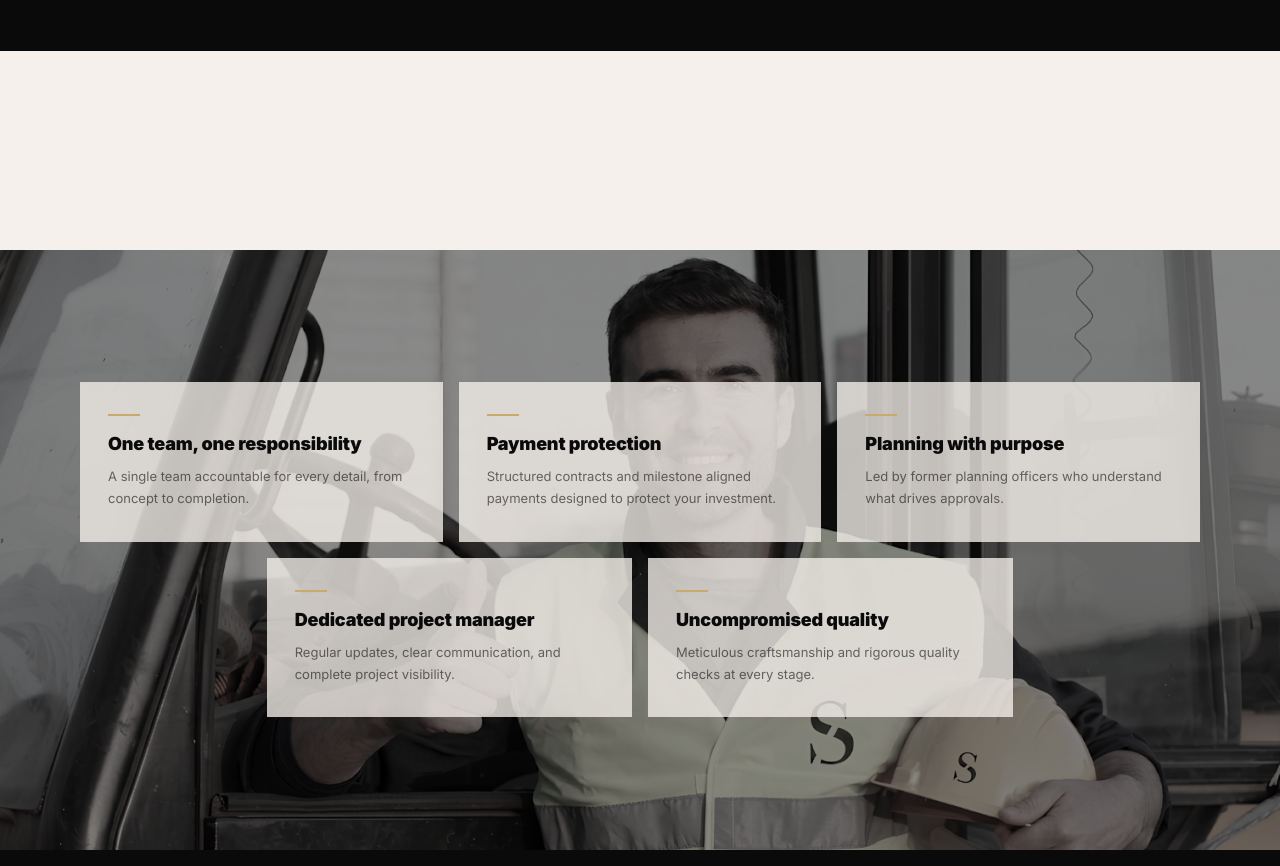
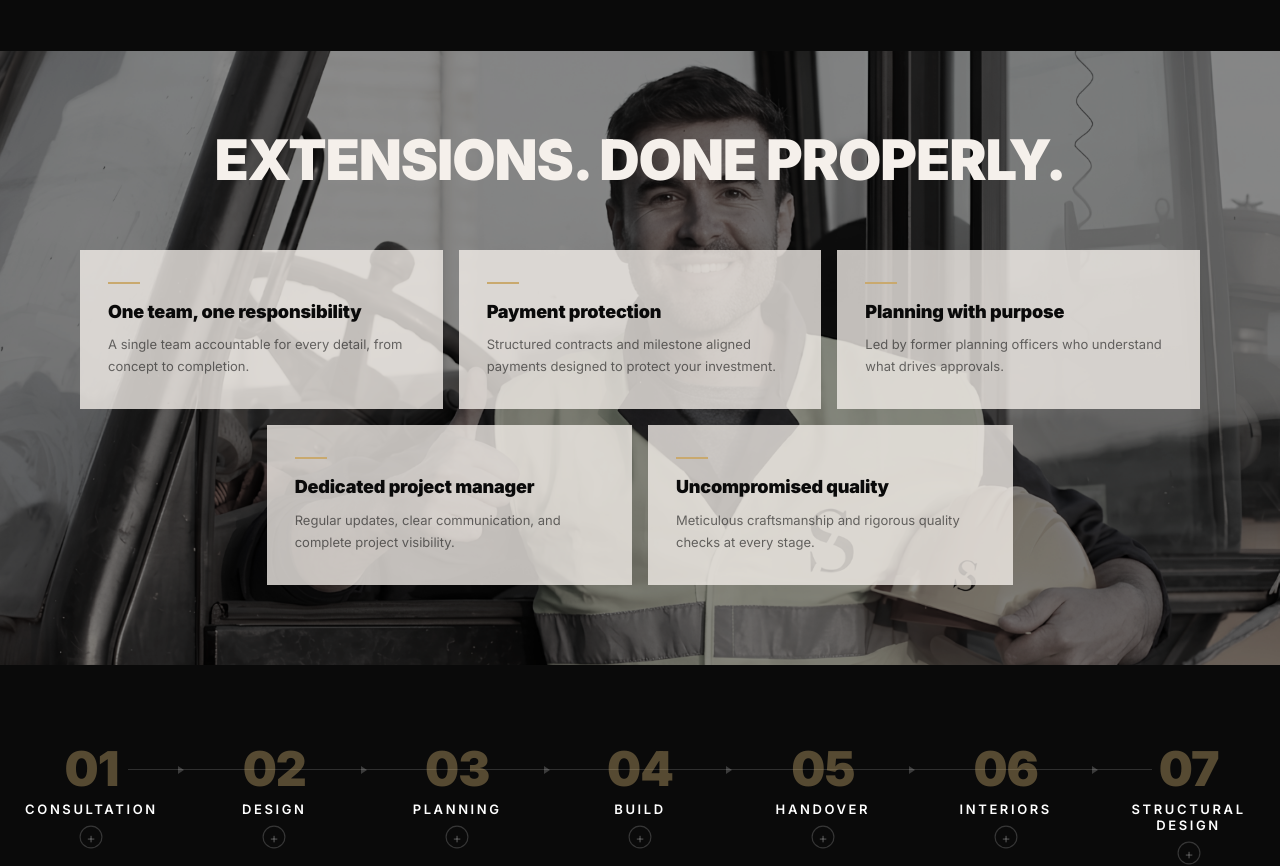
Before and after one commit to digitalsovran-rgb/sovran-landing, a React (Vite) app: page / in a window 1280 px wide. Shown: the part 2460-3326 px from the top of the page. Built offline with nearby package versions, Linux system fonts and the light colour scheme.

Commit message:
design updates round 3

```diff
--- a/src/components/ValueProps.tsx
+++ b/src/components/ValueProps.tsx
@@ -92,30 +92,10 @@ export default function ValueProps() {
   return (
     <section
       ref={ref}
-      style={{ backgroundColor: '#f5f0eb', padding: '80px 0 0 0' }}
-    >
-      <div className="inner" style={{ marginBottom: '60px' }}>
-        <h2
-          style={{
-            fontSize: 'clamp(36px, 4.5vw, 56px)',
-            fontWeight: 900,
-            color: '#f5f0eb',
-            letterSpacing: '-0.02em',
-            textAlign: 'center',
-            textTransform: 'uppercase',
-            fontFamily: 'Inter, sans-serif',
-          }}
-        >
-          Extensions. Done Properly.
-        </h2>
-      </div>
-
-      {/* Full-width image with cards overlay */}
-      <div
       style={{
         position: 'relative',
         width: '100%',
-          height: '600px',
+        backgroundColor: '#0a0a0a',
       }}
     >
       {/* Background image */}
@@ -130,6 +110,7 @@ export default function ValueProps() {
           objectFit: 'cover',
           objectPosition: 'center',
           display: 'block',
+          zIndex: 0,
         }}
       />
 
@@ -139,27 +120,35 @@ export default function ValueProps() {
           position: 'absolute',
           inset: 0,
           backgroundColor: 'rgba(0,0,0,0.45)',
+          zIndex: 1,
         }}
       />
 
-        {/* Cards on top */}
+      {/* All content */}
       <div
         style={{
-            position: 'absolute',
-            inset: 0,
-            display: 'flex',
-            alignItems: 'center',
-            justifyContent: 'center',
+          position: 'relative',
+          zIndex: 2,
+          padding: '80px 40px',
+          maxWidth: '1200px',
+          margin: '0 auto',
         }}
       >
-          <div
+        <h2
           style={{
-              maxWidth: '1200px',
-              width: '100%',
-              margin: '0 auto',
-              padding: '60px 40px',
+            fontSize: 'clamp(36px, 4.5vw, 56px)',
+            fontWeight: 900,
+            color: '#f5f0eb',
+            letterSpacing: '-0.02em',
+            textAlign: 'center',
+            textTransform: 'uppercase',
+            fontFamily: 'Inter, sans-serif',
+            marginBottom: '60px',
           }}
         >
+          Extensions. Done Properly.
+        </h2>
+
         {/* Top row — 3 cards */}
         <div
           className="value-grid"
@@ -207,8 +196,6 @@ export default function ValueProps() {
           ))}
         </div>
       </div>
-        </div>
-      </div>
     </section>
   );
 }
```
Lines whose indentation alone changed are shown as unchanged.
